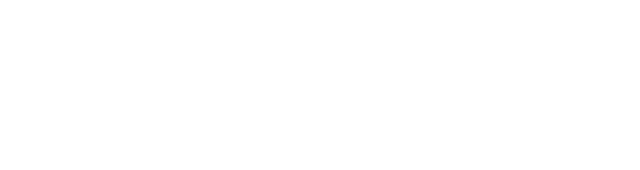
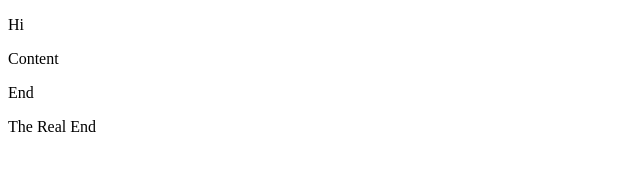
Before and after one commit to tonyspunei/coponents, a plain HTML site: page index.html in a window 1280 px wide. Shown: the whole page, without its empty margins (0-640 px from the left). Drawn offline with Linux system fonts and the light colour scheme.

Commit message:
John's Changes

```diff
--- a/index.html
+++ b/index.html
@@ -5,5 +5,10 @@
     <meta name="viewport" content="width=device-width, initial-scale=1.0" />
     <title>Document</title>
   </head>
-  <body></body>
+  <body>
+    <p>Hi</p>
+    <p>Content</p>
+    <p>End</p>
+    <p>The Real End</p>
+  </body>
 </html>
```
Also changed, not shown: store.html (line endings or trailing spaces).
